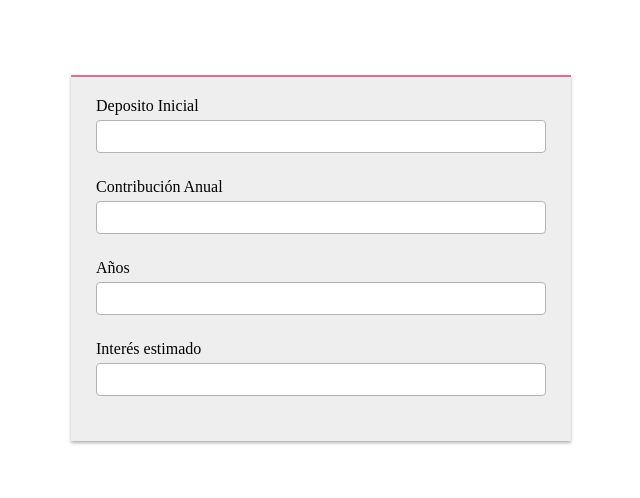
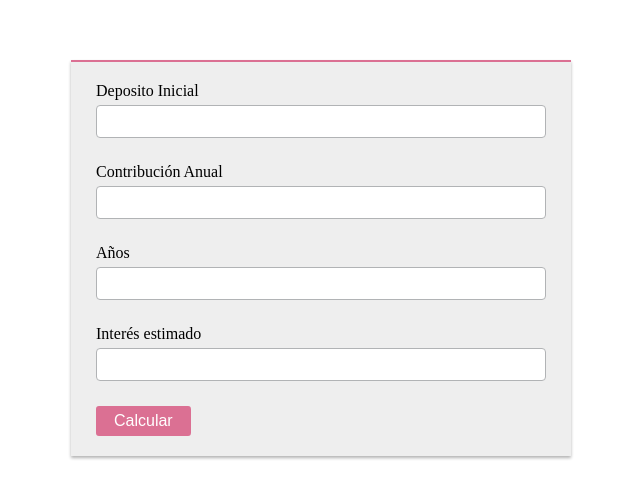
Before and after one commit to SuperGandhi/Compound-Interest-calculator, a React (Create React App) app: page / in a window 1280 px wide. Shown: the part 142-640 px from the top of the page, without its empty margins (319-959 px from the left). Built offline with nearby package versions, Linux system fonts and the light colour scheme.

Commit message:
adding components section,button and container

```diff
--- a/src/App.js
+++ b/src/App.js
@@ -1,22 +1,10 @@
 import { Formik, Form } from 'formik'
-import styled from 'styled-components'
+import Button from './components/Button'
+import Container from './components/Container'
 import Input from './components/Input'
+import Section from './components/Section'
 
 
-const Container = styled.div`
-  display: flex;
-  justify-content: center;
-  height: 100%;
-  align-items: center;
-`
-
-const Section = styled.section`
-  background-color : #eee;
-  border-top: solid 2px palevioletred;
-  padding : 20px 25px;
-  width: 500px;
-  box-shadow: 0px 2px 3px rgb(0,0,0,0.3);
-`
 
 const App= () => {
   const handleSubmit = () => {}
@@ -37,6 +25,7 @@
             <Input name="contribution" label="Contribución Anual" />
             <Input name="years" label="Años" />
             <Input name="rate" label="Interés estimado" />
+            <Button>Calcular</Button>
           </Form>
         </Formik>
       </Section>
--- /dev/null
+++ b/src/components/Button.jsx
@@ -0,0 +1,18 @@
+import styled from "styled-components";
+
+
+
+const Button = styled.button`
+    background : palevioletred;
+    color: white;
+    font-size: 1em;
+    padding: 0.25em 1em;
+    border: 2px solid palevioletred;
+    border-radius: 3px;
+    cursor: pointer;
+`
+
+
+
+
+export default Button
--- /dev/null
+++ b/src/components/Container.jsx
@@ -0,0 +1,15 @@
+import styled from "styled-components";
+
+
+
+const Container = styled.div`
+  display: flex;
+  justify-content: center;
+  height: 100%;
+  align-items: center;
+`
+
+
+
+
+export default Container
--- /dev/null
+++ b/src/components/Section.jsx
@@ -0,0 +1,14 @@
+import styled from "styled-components"
+
+
+
+const Section = styled.section`
+background-color : #eee;
+border-top: solid 2px palevioletred;
+padding : 20px 25px;
+width: 500px;
+box-shadow: 0px 2px 3px rgb(0,0,0,0.3);
+`
+
+
+export default Section
```
